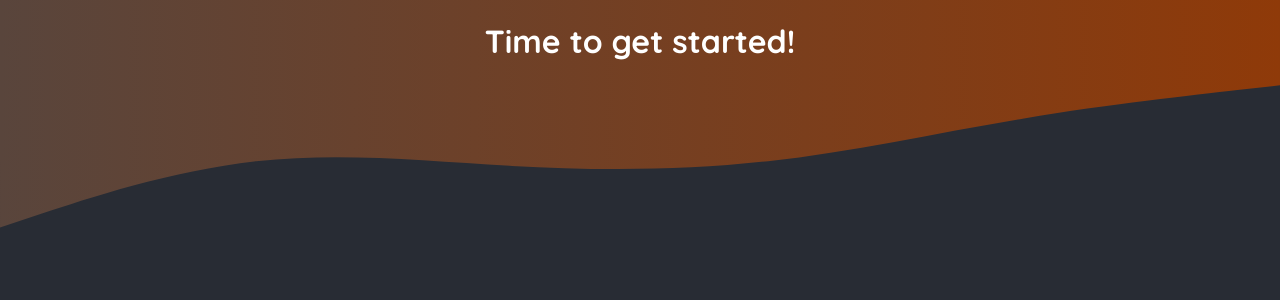
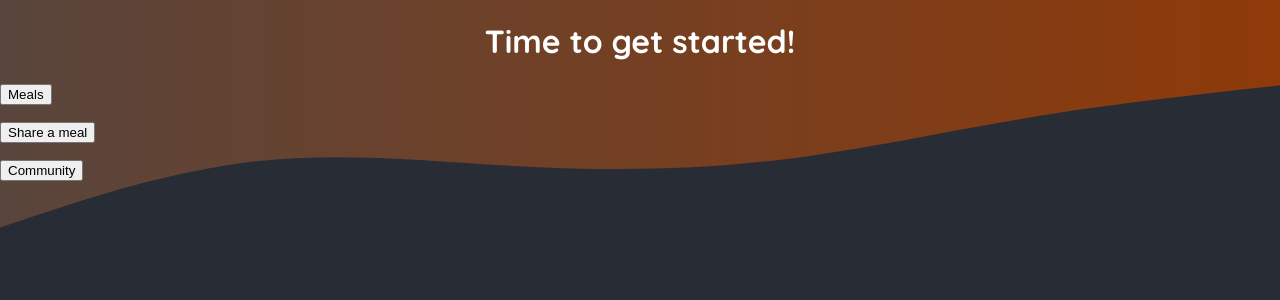
Before and after one commit to MrMic/NestJS14_Udemy_S03_Foodies, a Next.js app: page / in a window 1280 px wide. Shown: the top 300 px of the page. Built offline with nearby package versions, Linux system fonts and the light colour scheme.

Commit message:
First route & pages

```diff
--- a/app/page.js
+++ b/app/page.js
@@ -1,9 +1,26 @@
+import Link from "next/link";
+
 export default function Home() {
   return (
     <main>
-      <h1 style={{ color: 'white', textAlign: 'center' }}>
+      <h1 style={{ color: "white", textAlign: "center" }}>
         Time to get started!
       </h1>
+      <p>
+        <Link href="/meals">
+          <button>Meals</button>
+        </Link>
+      </p>
+      <p>
+        <Link href="/meals/share">
+          <button>Share a meal</button>
+        </Link>
+      </p>
+      <p>
+        <Link href="/community">
+          <button>Community</button>
+        </Link>
+      </p>
     </main>
   );
 }
```
Also changed, not shown: app/community/page.js (added, +7 -0 lines), app/meals/[mealSlug]/page.js (added, +7 -0 lines), app/meals/page.js (added, +7 -0 lines), app/meals/share/page.js (added, +7 -0 lines).
